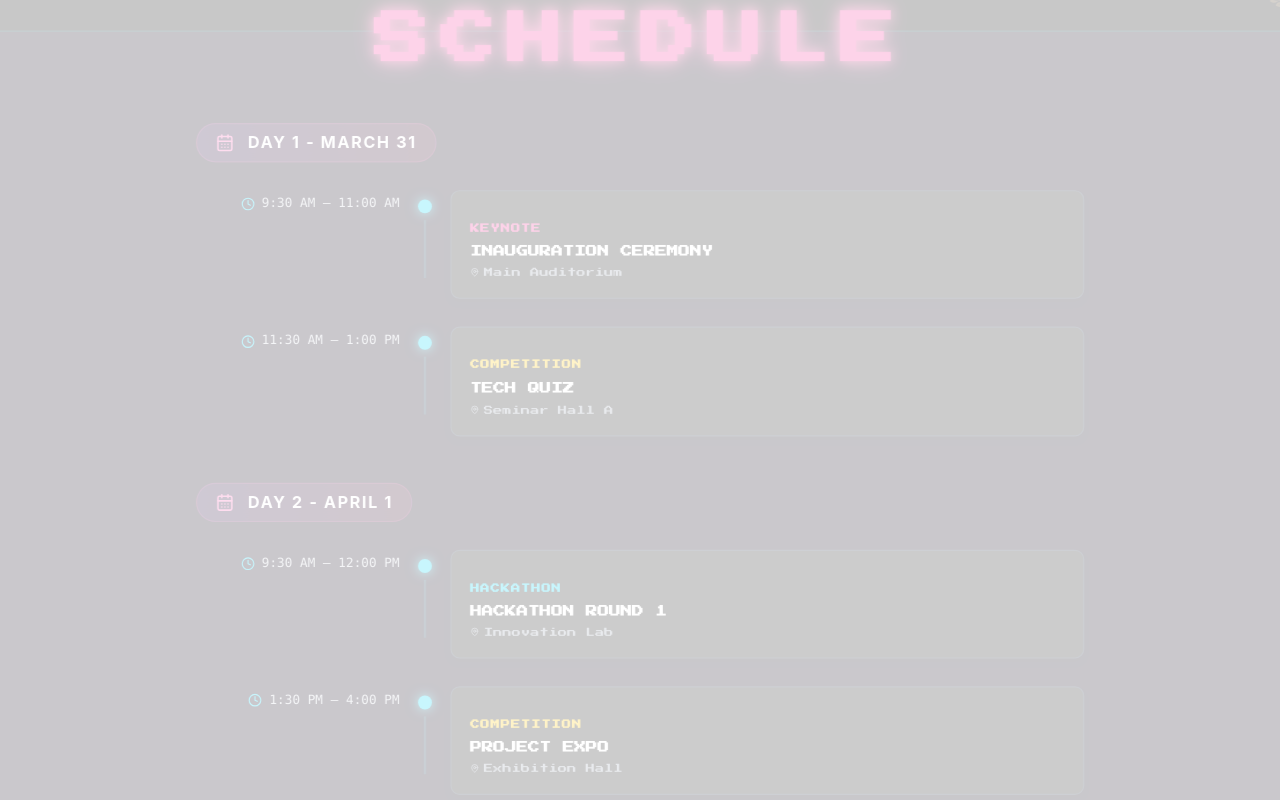
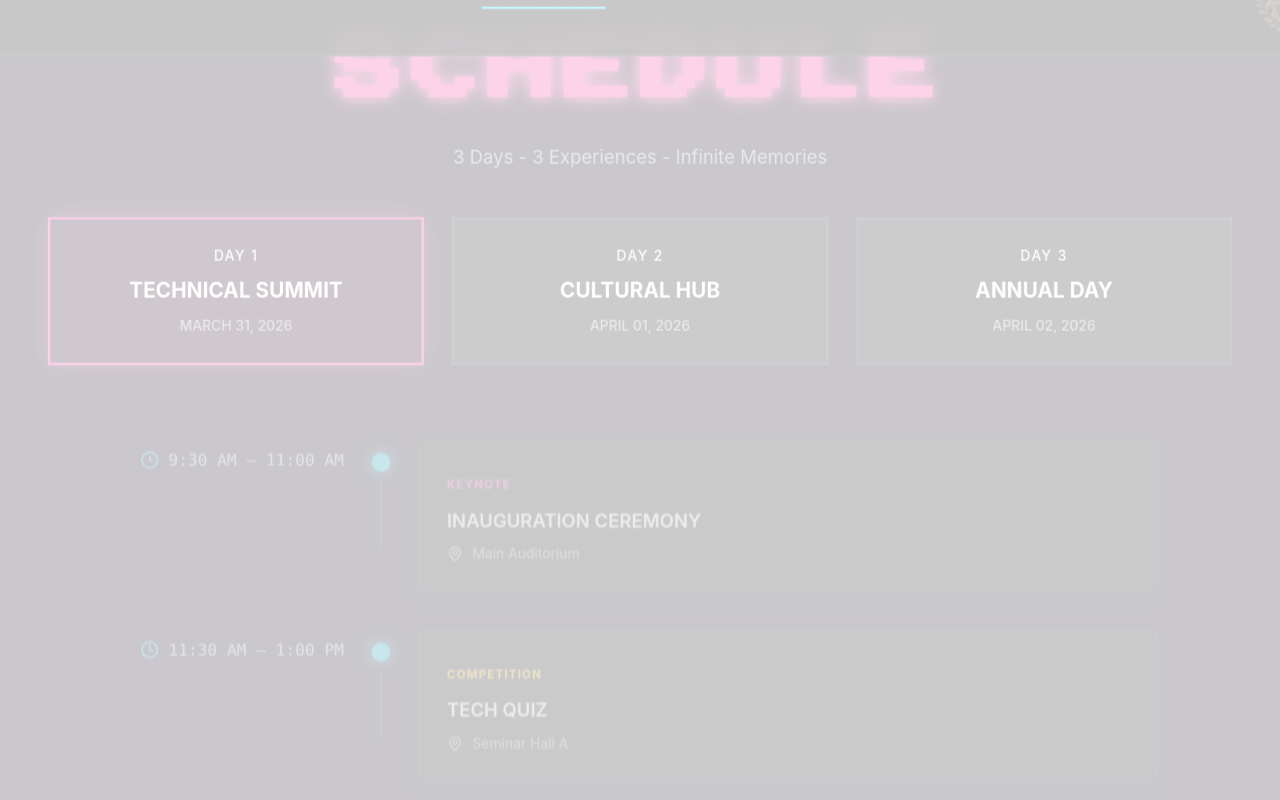
Before and after one commit to KritikaE/Synergia-26-Website, a React (Vite) app: page /schedule in a window 1280 px wide. Shown: the top 800 px of the page. Built offline with nearby package versions, Linux system fonts and the light colour scheme.

Commit message:
Update Schedule.tsx

```diff
--- a/src/app/components/Schedule.tsx
+++ b/src/app/components/Schedule.tsx
@@ -1,10 +1,14 @@
+import { useState } from "react";
 import { CalendarDays, Clock, MapPin } from "lucide-react";
 
 export const Schedule = () => {
+  const [activeTab, setActiveTab] = useState(0);
+
   const days = [
     {
       title: "DAY 1",
-      date: "MARCH 31",
+      theme: "TECHNICAL SUMMIT",
+      date: "MARCH 31, 2026",
       events: [
         { time: "9:30 AM – 11:00 AM", title: "INAUGURATION CEREMONY", category: "Keynote", venue: "Main Auditorium" },
         { time: "11:30 AM – 1:00 PM", title: "TECH QUIZ", category: "Competition", venue: "Seminar Hall A" },
@@ -12,7 +16,8 @@ export const Schedule = () => {
     },
     {
       title: "DAY 2",
-      date: "APRIL 1",
+      theme: "CULTURAL HUB",
+      date: "APRIL 01, 2026",
       events: [
         { time: "9:30 AM – 12:00 PM", title: "HACKATHON ROUND 1", category: "Hackathon", venue: "Innovation Lab" },
         { time: "1:30 PM – 4:00 PM", title: "PROJECT EXPO", category: "Competition", venue: "Exhibition Hall" },
@@ -20,7 +25,8 @@ export const Schedule = () => {
     },
     {
       title: "DAY 3",
-      date: "APRIL 2",
+      theme: "ANNUAL DAY",
+      date: "APRIL 02, 2026",
       events: [
         { time: "9:30 AM – 12:30 PM", title: "FINAL HACKATHON ROUND", category: "Hackathon", venue: "Innovation Lab" },
         { time: "2:00 PM – 4:00 PM", title: "VALEDICTORY & PRIZES", category: "Keynote", venue: "Main Auditorium" },
@@ -36,10 +42,8 @@ export const Schedule = () => {
 
   return (
     <section className="pt-24 pb-8 bg-[#0a0015] text-white px-6 min-h-screen">
-
-      {/* HEADING - Glow intensity reduced here */}
       <h2
-        className="text-center text-4xl md:text-5xl font-bold text-pink-500 mb-12 tracking-[0.2em] relative z-50"
+        className="text-center text-5xl md:text-6xl font-bold text-pink-500 mb-8 tracking-[0.1em]"
         style={{
           textShadow: "0 0 10px #ec4899, 0 0 20px #ec4899",
           fontFamily: "'Press Start 2P', cursive"
@@ -48,45 +52,55 @@ export const Schedule = () => {
         SCHEDULE
       </h2>
 
-      <div className="max-w-3xl mx-auto space-y-10">
+      <p className="text-center text-gray-400 mb-10 text-base">3 Days - 3 Experiences - Infinite Memories</p>
+
+      {/* TOP BUTTONS - Larger text */}
+      <div className="grid grid-cols-1 md:grid-cols-3 gap-6 max-w-5xl mx-auto mb-16">
         {days.map((day, index) => (
-          <div key={index}>
-            <div className="inline-flex items-center gap-3 px-4 py-1.5 rounded-full bg-gradient-to-r from-purple-900/30 to-pink-900/30 border border-pink-500/20 mb-6">
-              <CalendarDays size={16} className="text-pink-400" />
-              <span className="text-sm font-bold tracking-widest">{day.title} - {day.date}</span>
+          <button
+            key={index}
+            onClick={() => setActiveTab(index)}
+            className={`p-6 border-2 transition-all duration-300 flex flex-col items-center justify-center gap-2 ${
+              activeTab === index
+                ? "border-pink-500 bg-pink-900/20 shadow-[0_0_20px_rgba(236,72,153,0.4)]"
+                : "border-gray-800 bg-[#131313] hover:border-gray-600"
+            }`}
+          >
+            <span className="text-xs tracking-widest">{day.title}</span>
+            <span className="text-lg font-bold">{day.theme}</span>
+            <span className="text-xs text-gray-400">{day.date}</span>
+          </button>
+        ))}
       </div>
 
-            <div className="space-y-6">
-              {day.events.map((event, i) => (
-                <div key={i} className="flex items-start gap-4">
-                  <div className="w-44 pt-1 flex items-center justify-end gap-1.5 text-[10px] md:text-[11px] text-gray-300 font-mono whitespace-nowrap">
-                    <Clock size={12} className="text-cyan-400 shrink-0" />
+      {/* CONTENT - Larger text */}
+      <div className="max-w-4xl mx-auto animate-in fade-in duration-500">
+        <div className="space-y-8">
+          {days[activeTab].events.map((event, i) => (
+            <div key={i} className="flex items-start gap-6">
+              <div className="w-48 pt-2 flex items-center justify-end gap-2 text-sm text-gray-300 font-mono whitespace-nowrap">
+                <Clock size={16} className="text-cyan-400 shrink-0" />
                 {event.time}
               </div>
 
-                  <div className="relative flex flex-col items-center pt-2">
-                    <div className="w-3 h-3 rounded-full bg-cyan-400 shadow-[0_0_10px_rgba(34,211,238,1)] z-10"></div>
-                    <div className="w-0.5 h-full min-h-[50px] bg-cyan-900/50 mt-1.5"></div>
+              <div className="relative flex flex-col items-center pt-3">
+                <div className="w-4 h-4 rounded-full bg-cyan-400 shadow-[0_0_15px_rgba(34,211,238,1)] z-10"></div>
+                <div className="w-0.5 h-full min-h-[60px] bg-cyan-900/50 mt-2"></div>
               </div>
 
-                  <div
-                    className="flex-1 bg-[#131313] p-4 rounded-lg border border-gray-800 shadow-md"
-                    style={{ fontFamily: "'Press Start 2P', cursive" }}
-                  >
-                    <span className={`text-[8px] font-bold uppercase tracking-widest ${categoryColors[event.category]}`}>
+              <div className="flex-1 bg-[#131313] p-6 rounded-lg border border-gray-800 shadow-lg">
+                <span className={`text-[10px] font-bold uppercase tracking-widest ${categoryColors[event.category]}`}>
                   {event.category}
                 </span>
-                    <h4 className="text-[10px] font-semibold mt-1 leading-relaxed">{event.title}</h4>
-                    <div className="flex items-center gap-1 mt-1 text-[8px] text-gray-400">
-                      <MapPin size={8} /> {event.venue}
+                <h4 className="text-base font-semibold mt-2 leading-relaxed">{event.title}</h4>
+                <div className="flex items-center gap-2 mt-2 text-xs text-gray-400">
+                  <MapPin size={14} /> {event.venue}
                 </div>
               </div>
             </div>
           ))}
         </div>
       </div>
-        ))}
-      </div>
     </section>
   );
 };
```
Lines whose indentation alone changed are shown as unchanged.
